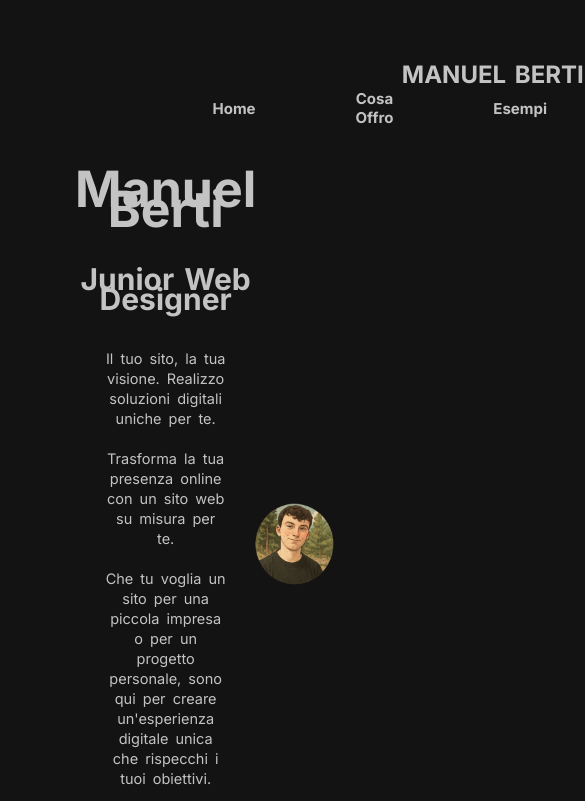
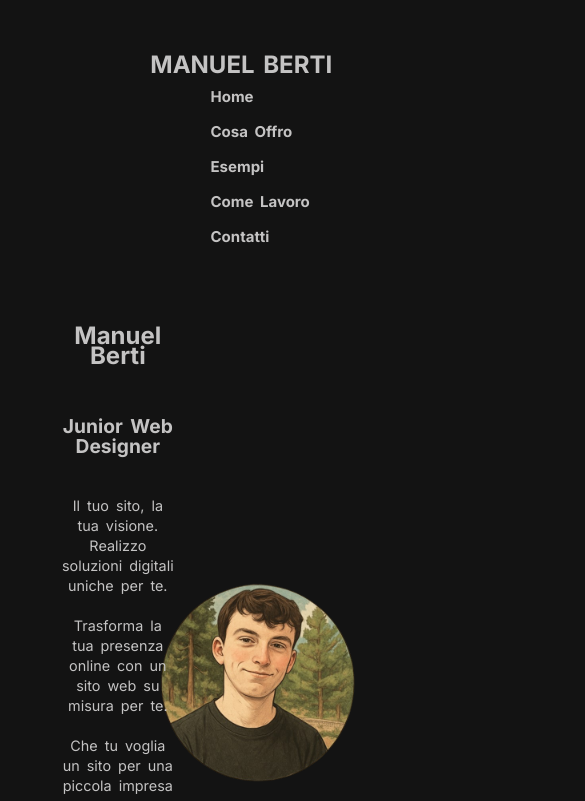
Before and after one commit to Shynis07/ManuelBerti, a plain HTML site: page index.html in a window 390 px wide. Shown: the top 801 px of the page, 585 px wide, since content can reach past the window. Drawn offline with Linux system fonts and the light colour scheme.

Commit message:
Aggiunto nuovo codice per la pagina principale

```diff
--- a/style.css
+++ b/style.css
@@ -185,6 +185,7 @@ align-items: center;
 }
 .t1{
 font-size: 50px;
+margin-top: 30px;
 }
 .t2{
     margin-top: 50px;
@@ -374,3 +375,163 @@ a:visited{
       font-size: 0.9rem;
     }
   }
+
+/* Reset dei margini e padding */
+* {
+  margin: 0;
+  padding: 0;
+  box-sizing: border-box;
+}
+
+/* Body con margini fluidi */
+body {
+  margin: 0;
+  padding: 0;
+  font-family: "Inter", sans-serif;
+  color: rgb(196, 195, 195);
+  background-color: rgb(19, 19, 19);
+}
+
+/* Spaziatura generica */
+.container {
+  margin-left: auto;
+  margin-right: auto;
+  padding: 0 15px; /* Aggiungiamo padding per evitare che il testo tocchi i bordi */
+}
+
+/* La navbar che prende tutta la larghezza della pagina */
+.navbar {
+  display: flex;
+  justify-content: space-between;
+  align-items: center;
+  flex-wrap: wrap;
+  padding: 20px 30px;
+  background-color: rgb(19, 19, 19);
+  width: 100%;
+  z-index: 1000;
+}
+
+/* Assicurati che il testo non vada a toccare i bordi */
+.nome {
+  margin-left: 0; /* Aggiungi margine a sinistra */
+  margin-right: 0; /* Aggiungi margine a destra */
+  cursor: pointer;
+  text-transform: uppercase;
+  font-size: 1.5rem;
+}
+
+/* Preveniamo il testo troppo allineato a sinistra */
+h2, p {
+  text-align: center;
+}
+h2 {
+  margin-bottom: 20px; /* Distanza tra il titolo e il testo */
+  font-size: 2.5rem; /* Font più grande per titoli */
+}
+
+p {
+  margin-bottom: 20px; /* Distanza tra il paragrafo e il prossimo elemento */
+  font-size: 1.2rem; /* Font più leggibile */
+}
+.profilo {
+  width: 100%; /* Per schermi più piccoli, prendiamo tutta la larghezza */
+  max-width: 250px; /* Limita la larghezza massima */
+  margin: 10px auto; /* Margini automatici per centrarla */
+}
+
+/* Immagini nella sezione esempi, rendiamole fluide */
+.image-wrapper img {
+  width: 100%;
+  height: auto;
+  max-width: 300px;
+}
+
+/* Aggiungiamo un po' di padding alle celle */
+.tabella td, .tabella th {
+  padding: 8px;
+  text-align: left;
+}
+
+@media screen and (max-width: 768px) {
+  .tabella {
+    width: 100%;
+    text-align: center;
+  }
+
+  .tabella th, .tabella td {
+    display: block;
+    width: 100%;
+  }
+}
+@media screen and (max-width: 768px) {
+  /* Navbar su mobile */
+  .navbar {
+    flex-direction: column;
+    padding: 15px 20px;
+    text-align: center;
+  }
+
+  /* Immagine del profilo */
+  .profilo {
+    width: 70%;
+    max-width: 200px;
+    margin-top: 20px;
+  }
+
+  /* Titoli e testo più piccoli su mobile */
+  .t1 {
+    font-size: 2rem;
+  }
+
+  .t2 {
+    font-size: 1.5rem;
+  }
+
+  .t3 {
+    font-size: 1rem;
+  }
+
+  /* Container per le immagini */
+  .container {
+    flex-direction: column;
+    align-items: center;
+  }
+
+  /* Ridurre la larghezza delle immagini nelle carte */
+  .image-wrapper img {
+    width: 80%;
+    max-width: 300px;
+    margin: 10px auto;
+  }
+}
+
+@media screen and (max-width: 480px) {
+  /* Navbar ancora più compatta */
+  .navbar {
+    padding: 10px;
+    flex-direction: column;
+  }
+
+  /* Testo più piccolo su schermi molto piccoli */
+  .t1 {
+    font-size: 1.5rem;
+  }
+
+  .t2 {
+    font-size: 1.2rem;
+  }
+
+  .t3 {
+    font-size: 0.9rem;
+    width: 90%;
+  }
+
+  /* Container con meno spazio */
+  .container {
+    margin-top: 2rem;
+  }
+
+  .image-wrapper {
+    width: 90%;
+  }
+}
```
Also changed, not shown: Immagine WhatsApp 2025-04-28 ore 17.06.01_423b2dbd.jpg (added).
